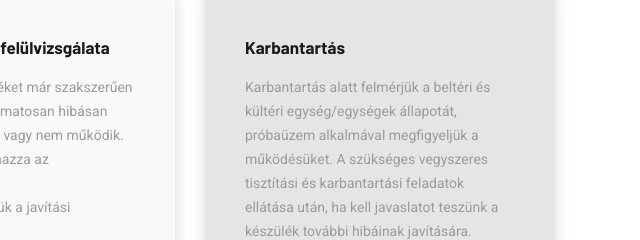
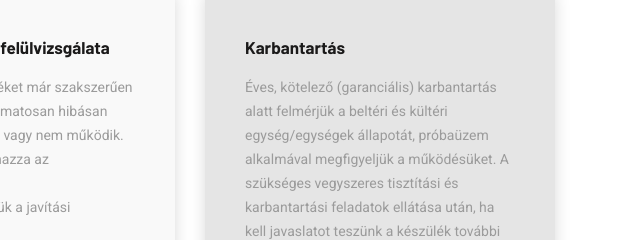
Before and after one commit to sarkozigabor13/sarkozigabor13.github.io, a plain HTML site: page hoszivattyu.html in a window 1280 px wide. Shown: the part 560-800 px from the top of the page, 640-1280 px from the left. Drawn offline with Linux system fonts and the light colour scheme; files whose address does not match are found by name.

Commit message:
frissítés

```diff
--- a/hoszivattyu.html
+++ b/hoszivattyu.html
@@ -200,7 +200,7 @@
               <div class="pricing__header">
                 <h5 class="pricing__title">Karbantartás
                 </h5>
-                <p class="pricing__desc">Karbantartás alatt felmérjük a beltéri és kültéri egység/egységek állapotát,
+                <p class="pricing__desc">Éves, kötelező (garanciális) karbantartás alatt felmérjük a beltéri és kültéri egység/egységek állapotát,
                   próbaüzem alkalmával megfigyeljük a működésüket. A szükséges vegyszeres tisztítási és karbantartási
                   feladatok ellátása után, ha kell javaslatot teszünk a készülék további hibáinak javítására.</p>
 
```
